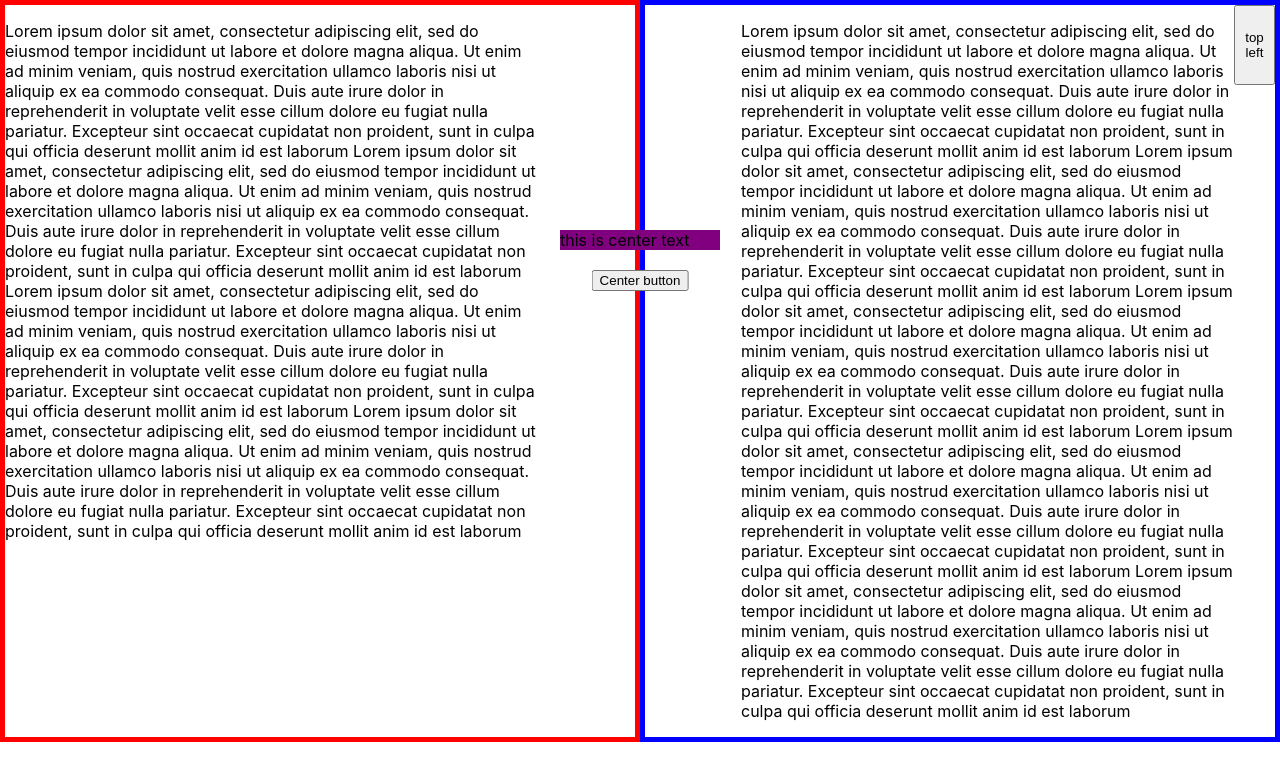
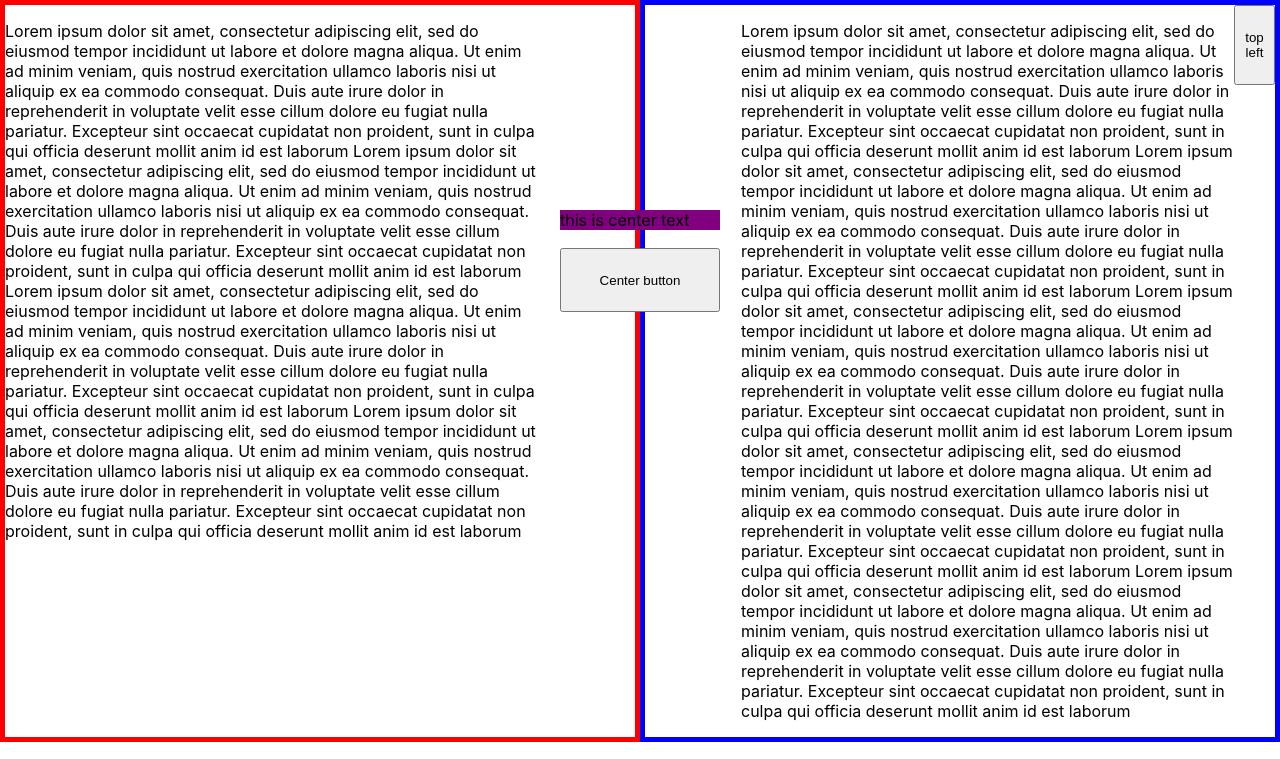
Before and after one commit to GoranAviani/screen_layout_exercise_react_1, a React (Create React App) app: page / in a window 1280 px wide. Shown: the top 759 px of the page. Built offline with nearby package versions, Linux system fonts and the light colour scheme.

Commit message:
screen_layout_exercise_react_1

```diff
--- a/src/components/LandingPage.css
+++ b/src/components/LandingPage.css
@@ -36,13 +36,16 @@
     position: absolute;
     left: 50%;
     transform: translateX(-50%);
-    margin-bottom: 10vh;
+    margin-bottom: 15vh;
     width: 20vh;
     background: purple;
+
 }
 .centerButton{
     align-self: center;
     position: absolute;
+    width: 20vh;
+    height: 8vh;
     left: 50%;
     transform: translateX(-50%);
 
```
